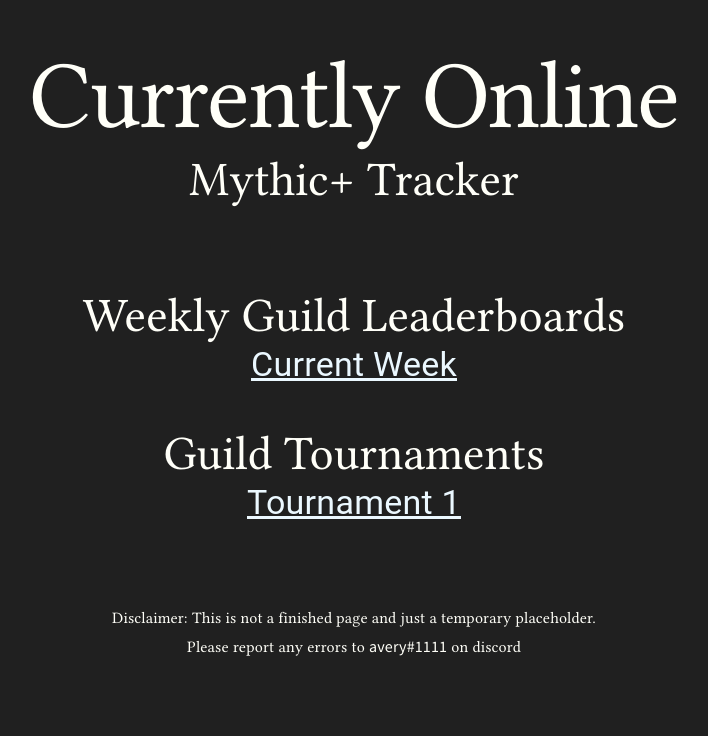
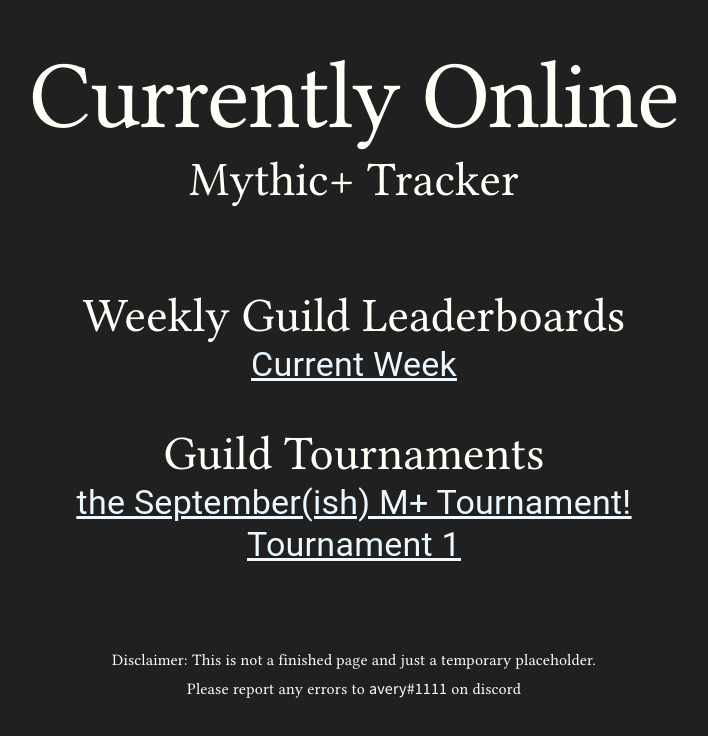
Before and after one commit to 4very/mplus_leaderboard, a Next.js app: page / in a window 1280 px wide. Shown: the top 736 px of the page, without its empty margins (298-1006 px from the left). Built offline with nearby package versions, Linux system fonts and the light colour scheme.

Commit message:
updated home

```diff
--- a/src/components/misc/headerBase.tsx
+++ b/src/components/misc/headerBase.tsx
@@ -17,7 +17,6 @@ export default function HeaderBase({
   children?: any;
 }) {
   return (
-    // <div className=" sm:pl-2 lg:pl-6 pb-0 box-border">
     <div className="pt-10 pb-0 box-border">
       <Typography variant="h2" className="font-serif">
         <Link href="/"> Currently Online </Link>
--- a/src/pages/index.tsx
+++ b/src/pages/index.tsx
@@ -29,6 +29,11 @@ export default function HomePage() {
               Guild Tournaments
             </Typography>
             <Typography variant="h4" className="underline">
+              <Link href="/t/tournament-2">
+                the September(ish) M+ Tournament!
+              </Link>
+            </Typography>
+            <Typography variant="h4" className="underline">
               <Link href="/t/tournament-1">Tournament 1</Link>
             </Typography>
           </div>
```
